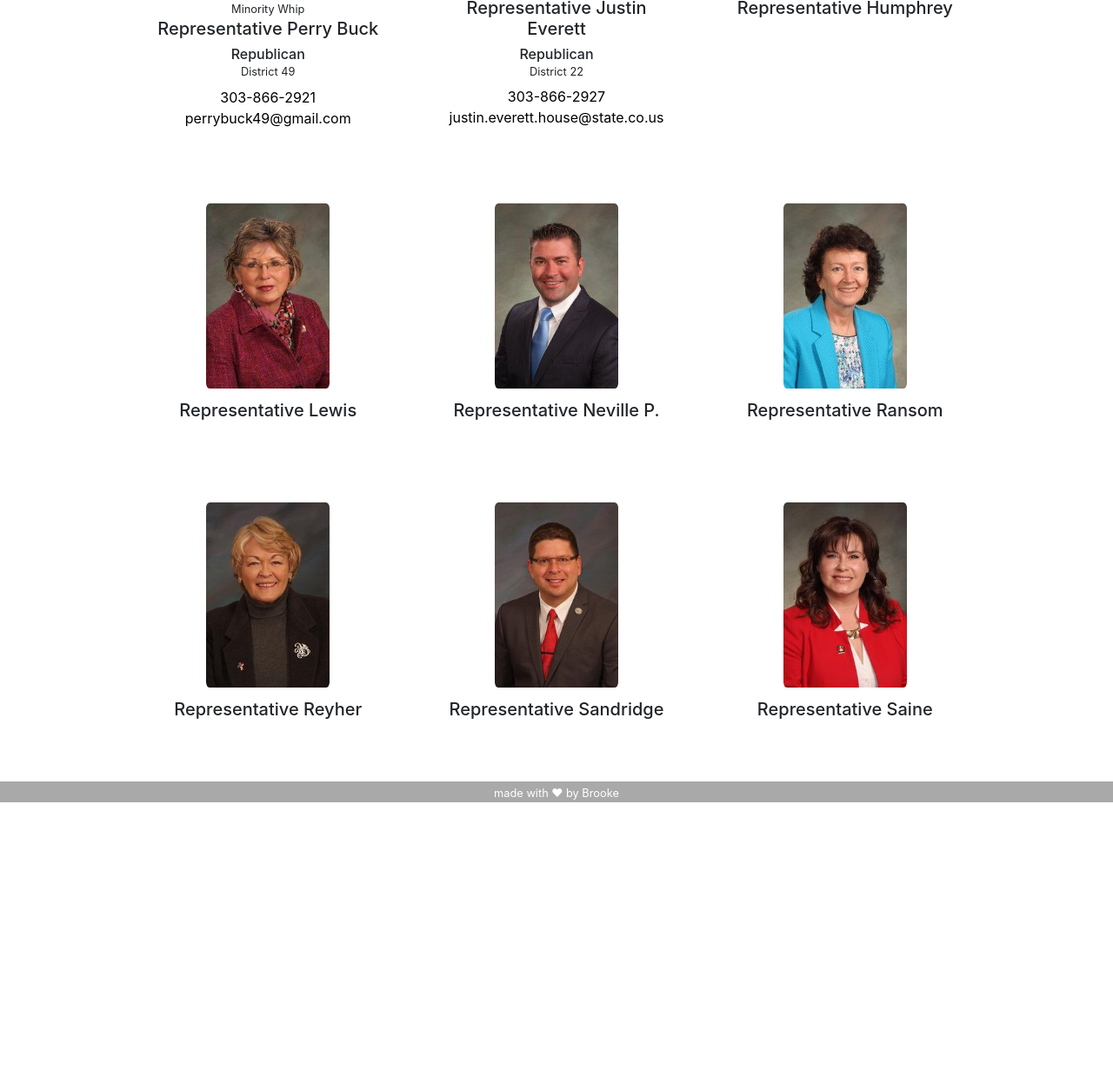
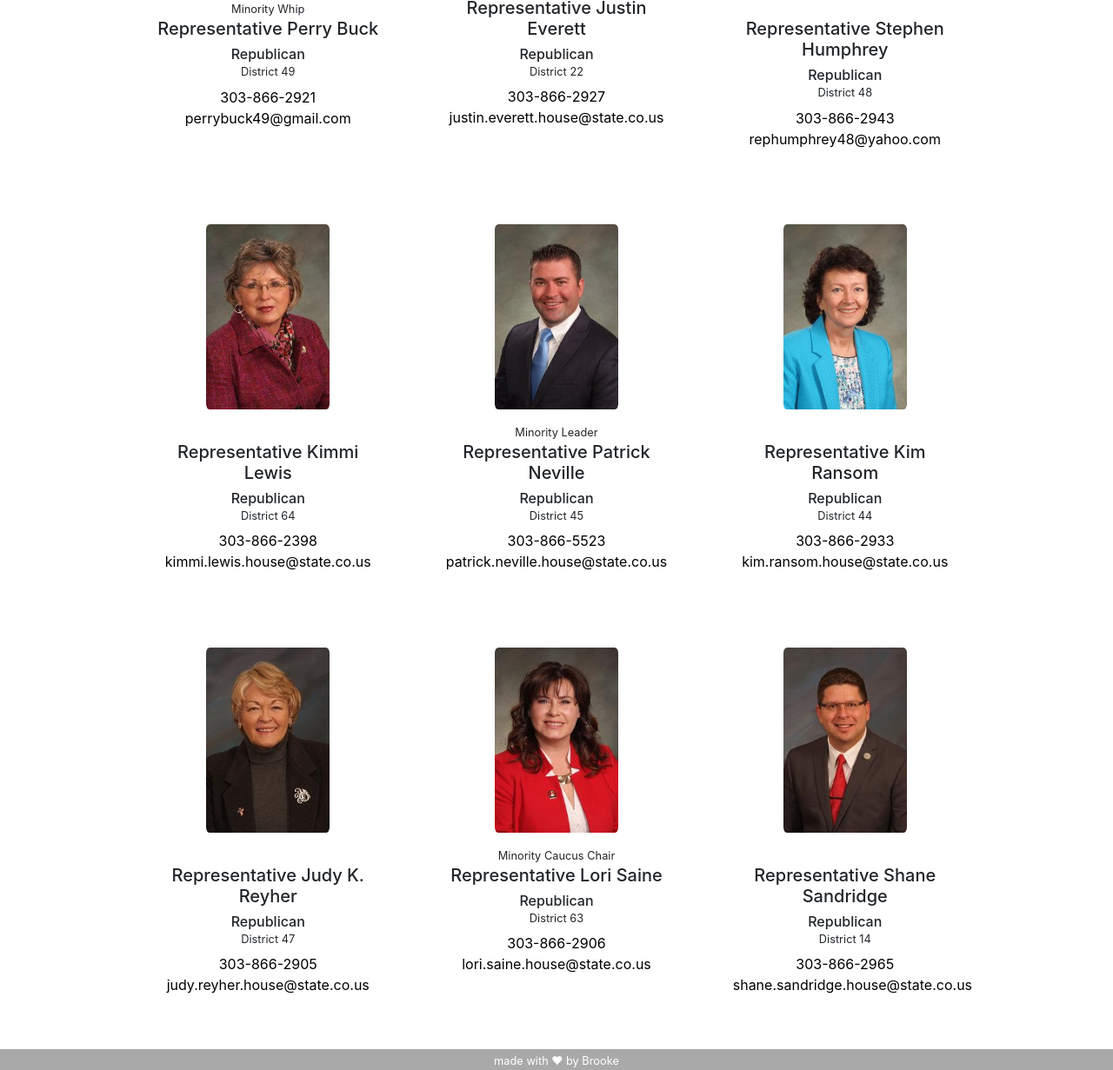
Before and after one commit to bbaxa16/lebsockvote, a website: page public/index.html in a window 1280 px wide. Shown: the part 400-1631 px from the top of the page at 87% size. Before the commit the page ends 1323 px from the top, so only its background shows below. Drawn offline with nearby package versions, Linux system fonts and the light colour scheme.

Commit message:
update all legislators information

```diff
--- a/public/index.html
+++ b/public/index.html
@@ -47,32 +47,126 @@
           <a href="mailto:justin.everett.house@state.co.us?subject=Why did you vote to keep sexual predator Steve Lebsock in office?">justin.everett.house@state.co.us</a></li>
       </div>
       <div class="reps">
-        <img class="legpic" src="./rephumphrey.jpg" alt="">
-        <h5>Representative Humphrey</h5>
+        <a href="https://leg.colorado.gov/legislators/stephen-humphrey" target="_blank">
+          <img class="legpic" src="./rephumphrey.jpg" alt="Picture of Representative Humphrey">
+        </a>
+        <br>
+        <br>
+        <h5>Representative Stephen Humphrey</h5>
+        <h6>Republican
+          <br>
+          <small>District 48</small>
+        </h6>
+        <li>
+          <a href="tel:303-866-2943">303-866-2943</a></li>
+        <li>
+          <a href="mailto:rephumphrey48@yahoo.com?subject=Why did you vote to keep sexual predator Steve Lebsock in office?">rephumphrey48@yahoo.com</a></li>
       </div>
       <div class="reps">
-        <img class="legpic"src="./replewis.jpg" alt="">
-        <h5>Representative Lewis</h5>
+        <a href="https://leg.colorado.gov/legislators/kimmi-lewis" target="_blank">
+          <img class="legpic" src="./replewis.jpg" alt="Picture of Representative Kimmi Lewis">
+        </a>
+        <br>
+        <br>
+        <h5>Representative Kimmi Lewis</h5>
+        <h6>Republican
+          <br>
+          <small>District 64</small>
+        </h6>
+        <li>
+          <a href="tel:303-866-2398">303-866-2398</a></li>
+        <li>
+          <a href="mailto:kimmi.lewis.house@state.co.us
+
+?subject=Why did you vote to keep sexual predator Steve Lebsock in office?">kimmi.lewis.house@state.co.us
+
+</a></li>
       </div>
       <div class="reps">
-        <img class="legpic" src="./repneville.jpg" alt="">
-        <h5>Representative Neville P.</h5>
+        <a href="https://leg.colorado.gov/legislators/patrick-neville" target="_blank">
+          <img class="legpic" src="./repneville.jpg" alt="Picture of Representative Patrick Neville">
+        </a>
+        <br>
+        <small>Minority Leader</small>
+        <h5>Representative Patrick Neville</h5>
+        <h6>Republican
+          <br>
+          <small>District 45</small>
+        </h6>
+        <li>
+          <a href="tel:303-866-5523">303-866-5523</a></li>
+        <li>
+          <a href="mailto:patrick.neville.house@state.co.us?subject=Why did you vote to keep sexual predator Steve Lebsock in office?">patrick.neville.house@state.co.us</a></li>
       </div>
       <div class="reps">
-        <img class="legpic" src="./repransom.jpg" alt="">
-        <h5>Representative Ransom</h5>
+        <a href="https://leg.colorado.gov/legislators/kim-ransom" target="_blank">
+          <img class="legpic" src="./repransom.jpg" alt="Picture of Representative Kim Ransom">
+        </a>
+        <br>
+        <br>
+        <h5>Representative Kim Ransom</h5>
+        <h6>Republican
+          <br>
+          <small>District 44</small>
+        </h6>
+        <li>
+          <a href="tel:303-866-2933">303-866-2933</a></li>
+        <li>
+          <a href="mailto:kim.ransom.house@state.co.us=Why did you vote to keep sexual predator Steve Lebsock in office?">kim.ransom.house@state.co.us</a></li>
       </div>
       <div class="reps">
-        <img class="legpic" src="./repreyher.jpg" alt="">
-        <h5>Representative Reyher</h5>
+        <a href="https://leg.colorado.gov/legislators/judy-k-reyher" target="_blank">
+          <img class="legpic" src="./repreyher.jpg" alt="Picture of Representative Judy K. Reyher">
+        </a>
+        <br>
+        <br>
+        <h5>Representative Judy K. Reyher</h5>
+        <h6>Republican
+          <br>
+          <small>District 47</small>
+        </h6>
+        <li>
+          <a href="tel:303-866-2905">303-866-2905</a></li>
+        <li>
+          <a href="mailto:judy.reyher.house@state.co.us
+?subject=Why did you vote to keep sexual predator Steve Lebsock in office?">judy.reyher.house@state.co.us
+</a></li>
       </div>
       <div class="reps">
-        <img class="legpic" src="./repsandridge.jpg" alt="">
-        <h5>Representative Sandridge</h5>
+        <a href="https://leg.colorado.gov/legislators/lori-saine" target="_blank">
+          <img class="legpic" src="./repsaine.jpg" alt="Picture of Representative Lori Saine">
+        </a>
+        <br>
+        <small>Minority Caucus Chair</small>
+        <h5>Representative Lori Saine</h5>
+        <h6>Republican
+          <br>
+          <small>District 63</small>
+        </h6>
+        <li>
+          <a href="tel:303-866-2906">303-866-2906</a></li>
+        <li>
+          <a href="mailto:lori.saine.house@state.co.us
+?subject=Why did you vote to keep sexual predator Steve Lebsock in office?">lori.saine.house@state.co.us
+</a></li>
       </div>
       <div class="reps">
-        <img class="legpic" src="./repsaine.jpg" alt="">
-        <h5>Representative Saine</h5>
+        <a href="https://leg.colorado.gov/legislators/shane-sandridge" target="_blank">
+          <img class="legpic" src="./repsandridge.jpg" alt="Picture of Representative Shane Sandridge">
+        </a>
+        <br>
+        <br>
+        <h5>Representative Shane Sandridge</h5>
+        <h6>Republican
+          <br>
+          <small>District 14</small>
+        </h6>
+        <li>
+          <a href="tel:303-866-2965">303-866-2965</a></li>
+        <li>
+          <a href="mailto:shane.sandridge.house@state.co.us
+?subject=Why did you vote to keep sexual predator Steve Lebsock in office?">shane.sandridge.house@state.co.us
+</a></li>
       </div>
     </div>
   </body>
```
